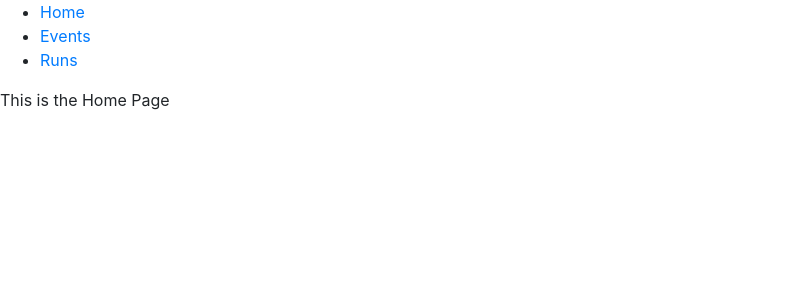
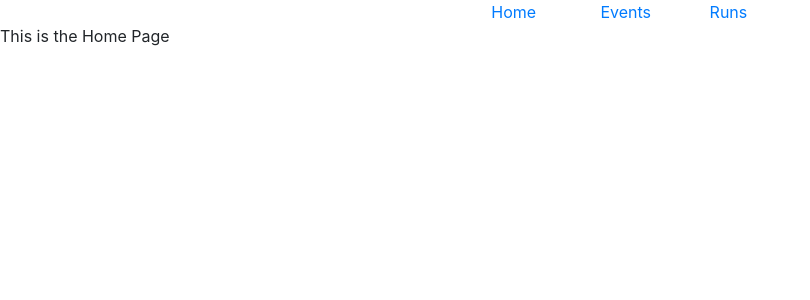
Before and after one commit to buraizu/emerald_city_runs, a React (Create React App) app in the folder client/: page / in a window 1280 px wide. Shown: the top 300 px of the page, without its empty margins (0-810 px from the left). Built offline with nearby package versions, Linux system fonts and the light colour scheme.

Commit message:
Add Bootstrap, adjust formatting

```diff
--- a/client/src/Header.js
+++ b/client/src/Header.js
@@ -1,13 +1,23 @@
 import React from 'react';
 import { NavLink } from 'react-router-dom';
+import Col from 'react-bootstrap/Col';
+import Row from 'react-bootstrap/Row';
 
 const Header = () => (
   <header>
-    <ul>
-      <li><NavLink exact to="/">Home</NavLink></li>
-      <li><NavLink to="/events">Events</NavLink></li>
-      <li><NavLink to="/runs">Runs</NavLink></li>
-    </ul>
+    <div>
+      <Row className="justify-content-md-center">
+        <Col xs lg="1">
+          <span><NavLink exact to="/">Home</NavLink></span>
+        </Col>
+        <Col xs lg="1">
+          <span><NavLink to="/events">Events</NavLink></span>
+        </Col>
+        <Col xs lg="1">
+          <span><NavLink to="/runs">Runs</NavLink></span>
+        </Col>
+      </Row>
+    </div>
   </header>
 )
 
```
